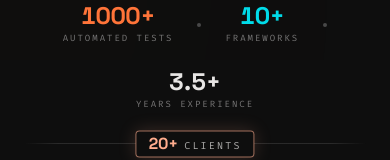
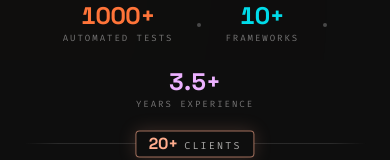
Before and after one commit to LostInTyping/BuildVerified, a Next.js app: page / in a window 390 px wide. Shown: the part 784-944 px from the top of the page. Built offline with nearby package versions, Linux system fonts and the light colour scheme.

Commit message:
fix(hero): replace dynamic Tailwind color class with inline style
Tailwind purges interpolated classes like text-[${m.accent}] at build
time. Add valueStyle prop to AnimatedCounter and use inline color for
metric accents in both desktop and mobile rows.

```diff
--- a/src/components/home/animated-counter.tsx
+++ b/src/components/home/animated-counter.tsx
@@ -9,6 +9,7 @@ interface AnimatedCounterProps {
   label: string;
   decimals?: number;
   valueClassName?: string;
+  valueStyle?: React.CSSProperties;
   labelClassName?: string;
 }
 
@@ -18,6 +19,7 @@ export function AnimatedCounter({
   label,
   decimals = 0,
   valueClassName = "text-2xl font-bold text-text-primary sm:text-3xl",
+  valueStyle,
   labelClassName = "mt-1 text-[10px] font-medium uppercase tracking-[0.15em] text-text-muted",
 }: AnimatedCounterProps) {
   const ref = useRef<HTMLDivElement>(null);
@@ -55,7 +57,7 @@ export function AnimatedCounter({
 
   return (
     <div ref={ref} className="text-center">
-      <p className={valueClassName}>
+      <p className={valueClassName} style={valueStyle}>
         {displayValue}
         {displayCount === target ? suffix : ""}
       </p>
--- a/src/components/home/hero.tsx
+++ b/src/components/home/hero.tsx
@@ -304,7 +304,8 @@ export function Hero() {
                     suffix={m.suffix}
                     label={m.label}
                     decimals={m.decimals}
-                    valueClassName={`font-display text-2xl font-bold leading-none tabular-nums sm:text-3xl text-[${m.accent}]`}
+                    valueClassName="font-display text-2xl font-bold leading-none tabular-nums sm:text-3xl"
+                    valueStyle={{ color: m.accent }}
                     labelClassName="mt-1 font-mono text-[9px] uppercase tracking-[0.22em] text-text-muted"
                   />
                   {i < metrics.length - 1 && (
@@ -333,7 +334,8 @@ export function Hero() {
                   suffix={m.suffix}
                   label={m.label}
                   decimals={m.decimals}
-                  valueClassName={`font-display text-2xl font-bold leading-none tabular-nums text-[${m.accent}]`}
+                  valueClassName="font-display text-2xl font-bold leading-none tabular-nums"
+                  valueStyle={{ color: m.accent }}
                   labelClassName="mt-1 font-mono text-[9px] uppercase tracking-[0.22em] text-text-muted"
                 />
                 {i < metrics.length - 1 && (
```
